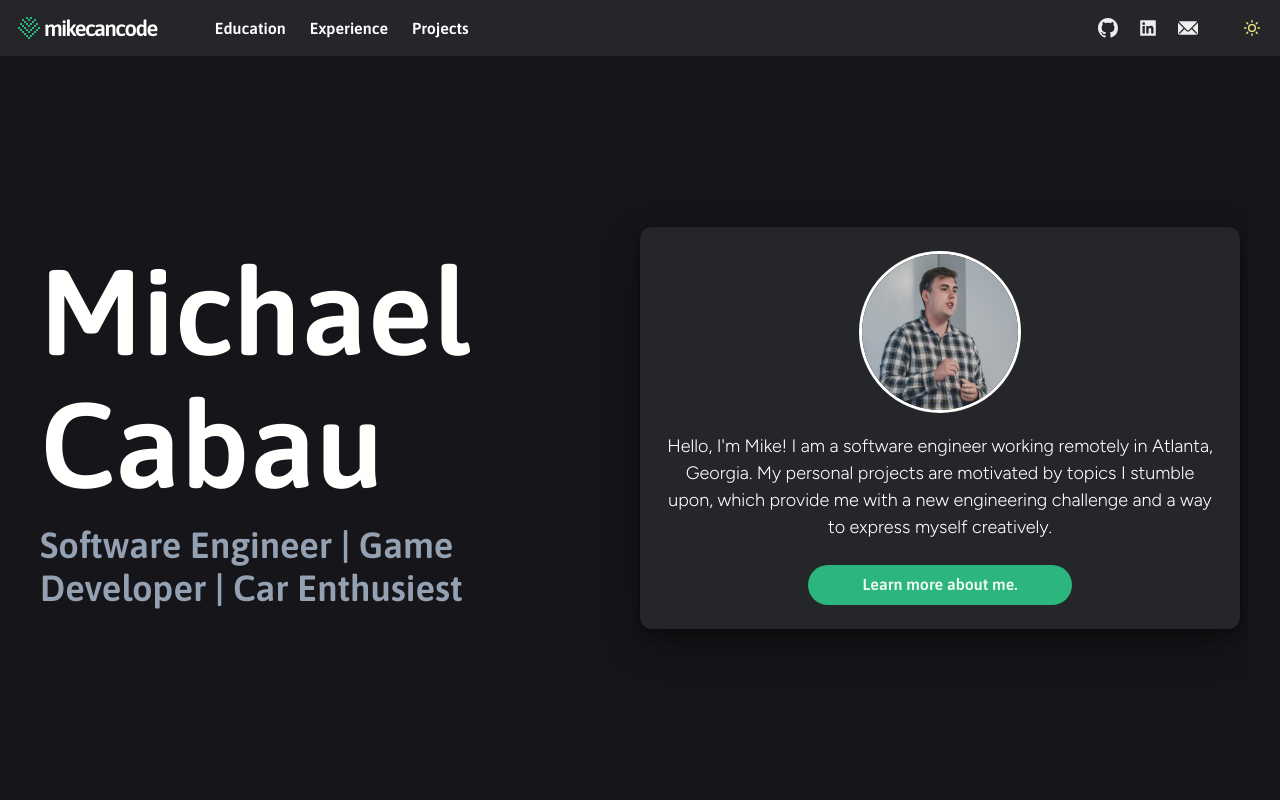
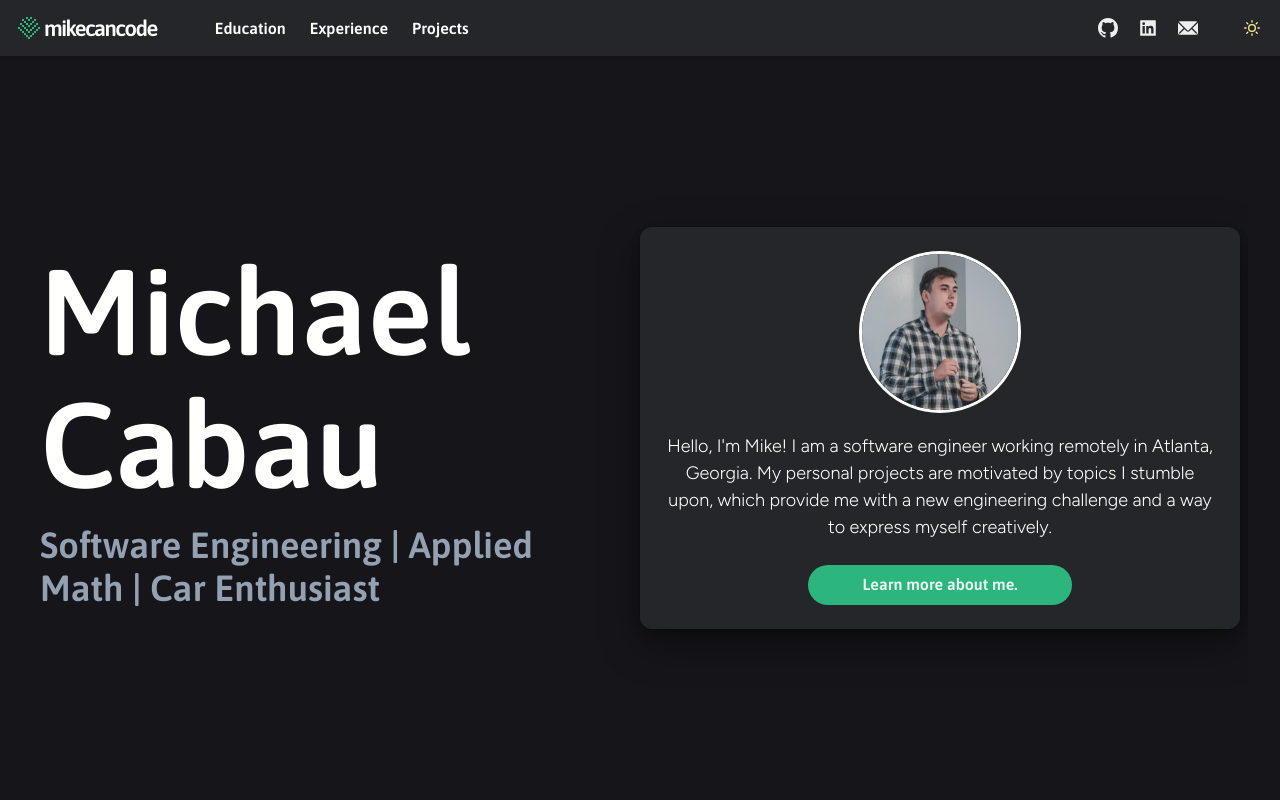
Before and after one commit to bcabau1/mike-can-code, a Next.js app: page / in a window 1280 px wide. Shown: the top 800 px of the page. Built offline with nearby package versions, Linux system fonts and the light colour scheme.

Commit message:
Update index.js

```diff
--- a/pages/index.js
+++ b/pages/index.js
@@ -13,7 +13,7 @@ export default function Page(router) {
                     <Flex w='600px' align='center' justify='left' pr={6}>
                         <Box flexGrow={1} overflowX='hidden'>
                         <Heading as="h1" variant="section-title" textAlign='left' lineHeight='1.1em'>Michael Cabau</Heading>
-                            <Heading  as="h3" mt='1.5vh' textAlign='left' variant="sub-title">Software Engineer | Game Developer | Car Enthusiest</Heading>
+                            <Heading  as="h3" mt='1.5vh' textAlign='left' variant="sub-title">Software Engineering | Applied Math | Car Enthusiast</Heading>
                         </Box>
                     </Flex>
                     <Flex w='600px' align='center' justify='center'>
```
